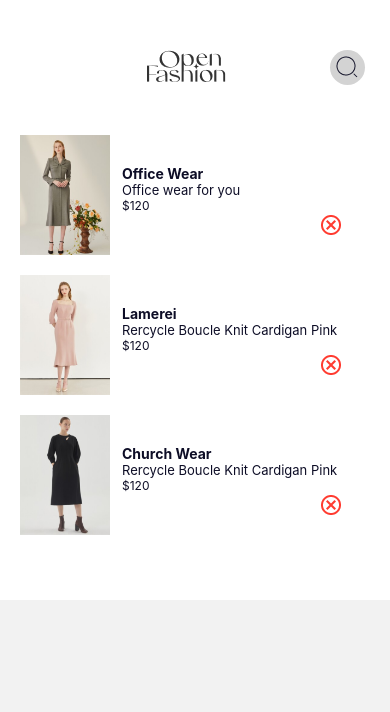
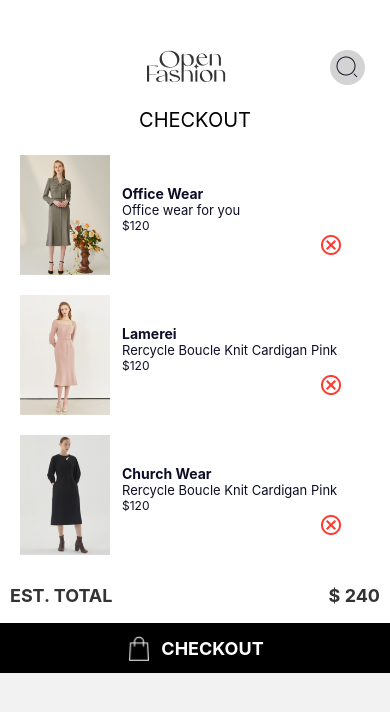
Before and after one commit to Banisco10/rn-assignment6-11330842, a React Native app: screen /CartScreen in a window 390 px wide. Shown: the top 712 px of the page. Built offline with nearby package versions, Linux system fonts and the light colour scheme.

Commit message:
Added the bottom tab to the CartScreen

```diff
--- /dev/null
+++ b/components/BottomTab.jsx
@@ -0,0 +1,39 @@
+import { View, Text, StyleSheet, Image, TouchableOpacity } from 'react-native'
+import React from 'react'
+
+export default function BottomTab() {
+  return (
+    <View style={styles.container}>
+        <TouchableOpacity>
+    <View style={styles.checkout}>
+      <Image style={styles.image} source={require("../assets/shoppingBag.png")} />
+      <Text style={styles.text}>CHECKOUT</Text>
+    </View>
+        </TouchableOpacity>
+    </View>
+  )
+}
+
+const styles = StyleSheet.create({
+    checkout: {
+        height: 50,
+        backgroundColor: 'black',
+        flexDirection: 'row',
+        justifyContent: 'center',
+        alignItems: 'center',
+        paddingHorizontal: 20,
+        paddingVertical: 10,
+    },
+    text: {
+        color: 'white',
+        fontSize: 18,
+        marginLeft: 10,
+        fontWeight: 'bold',
+    },
+    image: {
+        width: 25,
+        height: 25,
+        tintColor: 'white',
+    }
+
+})
--- a/components/Product.jsx
+++ b/components/Product.jsx
@@ -13,7 +13,7 @@ export default function Product() {
   const [selectedProductlist, setselectedProductlist] = React.useState(null);
   return (
     <View style={styles.container}>
-      <View contentContainerStyle = {styles.contentContainer}
+      <ScrollView contentContainerStyle = {styles.contentContainer}
        showsVerticalScrollIndicator={false}
       >
         {DATA.map((item) => (
@@ -23,7 +23,12 @@ export default function Product() {
           selectedProductlist={selectedProductlist}
            />
            ))}
+      </ScrollView>
+      <View style={styles.total}>
+        <Text style={styles.text}>EST. TOTAL</Text>
+        <Text style={styles.text}>$ 240</Text>
       </View>
+
     </View>
   )
 }
@@ -31,15 +36,27 @@ export default function Product() {
 
 const styles = StyleSheet.create({
     container: {
-      backgroundColor: '#FFFFFF',
       width: '100%',
-      height: '100%',
+      height: '80.7%',
       justifyContent: 'space-between',
-      marginTop: 30,
     },
     contentContainer: {
       flexDirection: 'row',
       flexWrap: 'wrap',
       justifyContent: 'space-between',
     },
+    total: {
+      height: 50,
+      flexDirection: 'row',
+      justifyContent: 'space-between',
+      alignItems: 'center',
+      paddingHorizontal: 10,
+      paddingVertical: 10,
+  },
+  text:{
+    fontSize: 18,
+    fontWeight: 'bold',
+    color: '#333',
+    marginBottom: 5,
+  }
 })
--- a/components/ProductCard.jsx
+++ b/components/ProductCard.jsx
@@ -3,7 +3,7 @@ import { View, Text, StyleSheet, TouchableOpacity, Image } from 'react-native';
 
 const ProductCard = ( { item, selectedPopularJobs }) => {
   return (
-    <TouchableOpacity style={styles.container(selectedPopularJobs, item)}>
+    <View style={styles.container(selectedPopularJobs, item)}>
       <View style={styles.infoContainer}>
       <Image style={styles.image} source={item.image}/>
 
@@ -14,11 +14,13 @@ const ProductCard = ( { item, selectedPopularJobs }) => {
         <Text style={styles.prize} numberOfLines={1}>{item.prize}</Text>
         </View>
 
+      <TouchableOpacity>
       <Image style={styles.remove} source={require("../assets/remove.png")}/>
+      </TouchableOpacity>
 
       </View>
       </View>
-    </TouchableOpacity>
+    </View>
   )
 }
 
--- a/components/Productlist.jsx
+++ b/components/Productlist.jsx
@@ -19,8 +19,8 @@ export default function Productlist() {
   return (
     <View style={styles.container}>
       <View style={styles.productTitle}>
-      <View style={styles.text}>
-      <Text>Our Story</Text>
+      <View style={styles.textTitle}>
+      <Text style={styles.text}>Our Story</Text>
       </View>
       <View style={styles.subOptions}>
         <TouchableOpacity>
@@ -79,7 +79,8 @@ const styles = StyleSheet.create({
     },
     subOptions: {
       flexDirection: 'row',
-      justifyContent:'space-around',
+      justifyContent:'space-between',
+      columnGap: 5,
       right: 0
     },
     listView: {
--- a/components/ProductlistCard.jsx
+++ b/components/ProductlistCard.jsx
@@ -3,10 +3,13 @@ import { View, Text, StyleSheet, TouchableOpacity, Image } from 'react-native';
 
 const ProductlistCard = ( { item, selectedPopularJobs }) => {
   return (
-    <TouchableOpacity style={styles.container(selectedPopularJobs, item)}>
+    <View style={styles.container(selectedPopularJobs, item)}>
       <View style={styles.infoContainer}>
       <Image style={styles.image} source={item.image}/>
-      <Image style={styles.add} source={require("../assets/add_circle.png")}/>
+
+      <TouchableOpacity style={styles.add}>
+      <Image source={require("../assets/add_circle.png")}/>
+      </TouchableOpacity>
 
       <View style={styles.descriptionsContainer}>
         <View style={styles.amount}>
@@ -20,7 +23,7 @@ const ProductlistCard = ( { item, selectedPopularJobs }) => {
 
       </View>
       </View>
-    </TouchableOpacity>
+    </View>
   )
 }
 
--- /dev/null
+++ b/components/SubTitleCart.jsx
@@ -0,0 +1,23 @@
+import { View, Text, StyleSheet } from 'react-native'
+import React from 'react'
+
+export default function SubTitleCart() {
+  return (
+    <View style={styles.container}>
+      <Text style={styles.text}>CHECKOUT</Text>
+    </View>
+  )
+}
+
+const styles = StyleSheet.create({
+    container: {
+        height: 30,
+        marginTop: 20,
+        alignItems: 'center',
+        justifyContent: 'center',
+
+    },
+    text: {
+        fontSize: 20,
+    },
+})
--- a/components/Title.jsx
+++ b/components/Title.jsx
@@ -37,12 +37,12 @@ const styles = StyleSheet.create ({
   container: {
     width: '100%',
     flexDirection: 'row',
-    justifyContent: "space-around"
+    justifyContent: "space-between"
   },
   textTitle: {
     alignItems: "center",
-    marginLeft: 80,
-    marginRight: 40
+    justifyContent: "center",
+    paddingLeft: 50,
   },
   optionsContainer: {
     flexDirection: "row",
@@ -64,5 +64,8 @@ const styles = StyleSheet.create ({
   image: {
     marginTop: 5,
     marginLeft: 5
-  }
+  },
+  menu: {
+    marginLeft: 10,
+  },
 })
--- a/pages/CartScreen.jsx
+++ b/pages/CartScreen.jsx
@@ -2,12 +2,16 @@ import { View, Text, StyleSheet } from 'react-native'
 import React from 'react'
 import TitleCart from '../components/TitleCart'
 import Product from '../components/Product'
+import BottomTab from '../components/BottomTab'
+import SubTitleCart from '../components/SubTitleCart'
 
 export default function CartScreen() {
   return (
     <View style={styles.container}>
       <TitleCart />
+      <SubTitleCart />
       <Product />
+      <BottomTab />
     </View>
   )
 }
```
